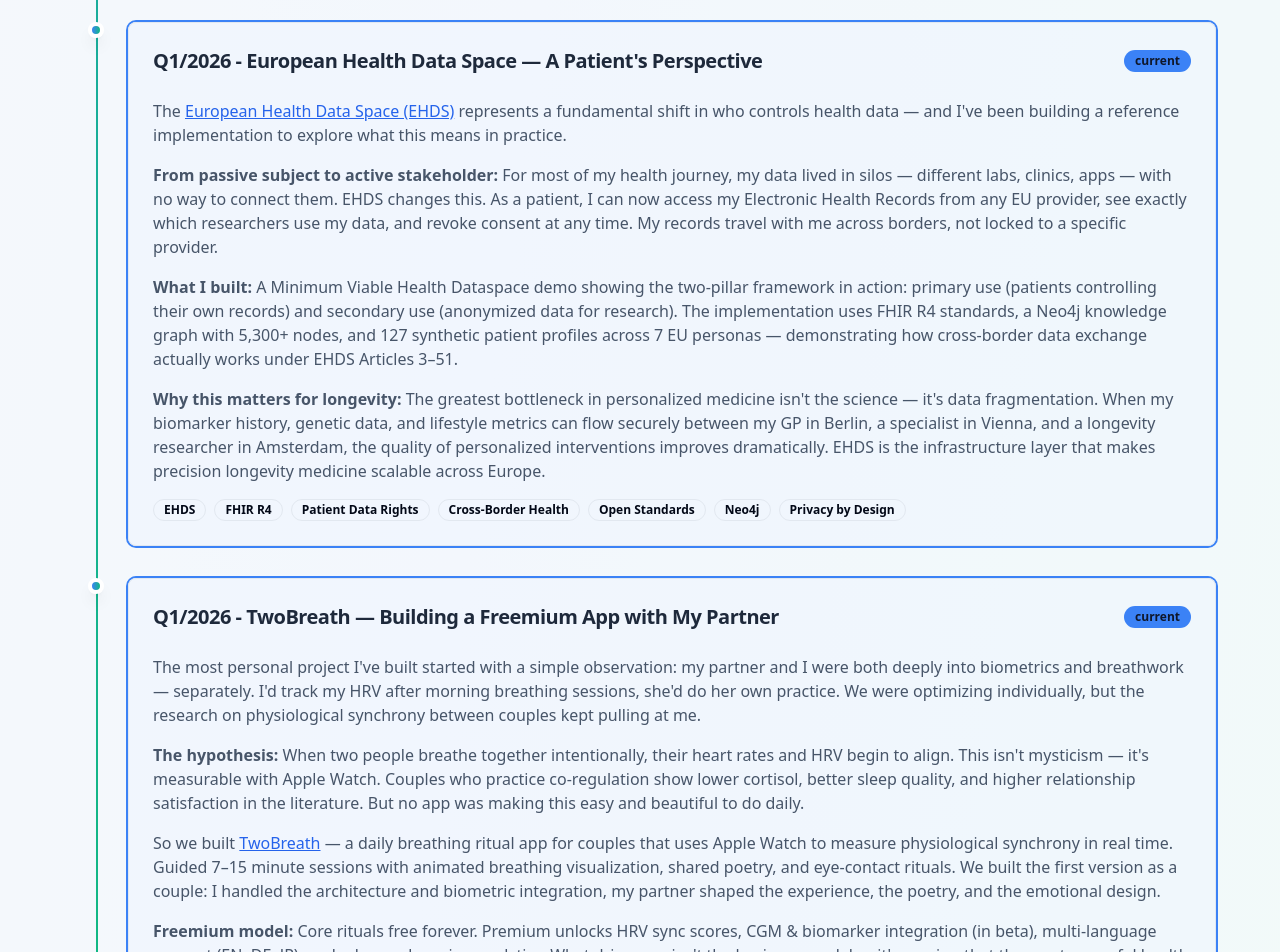
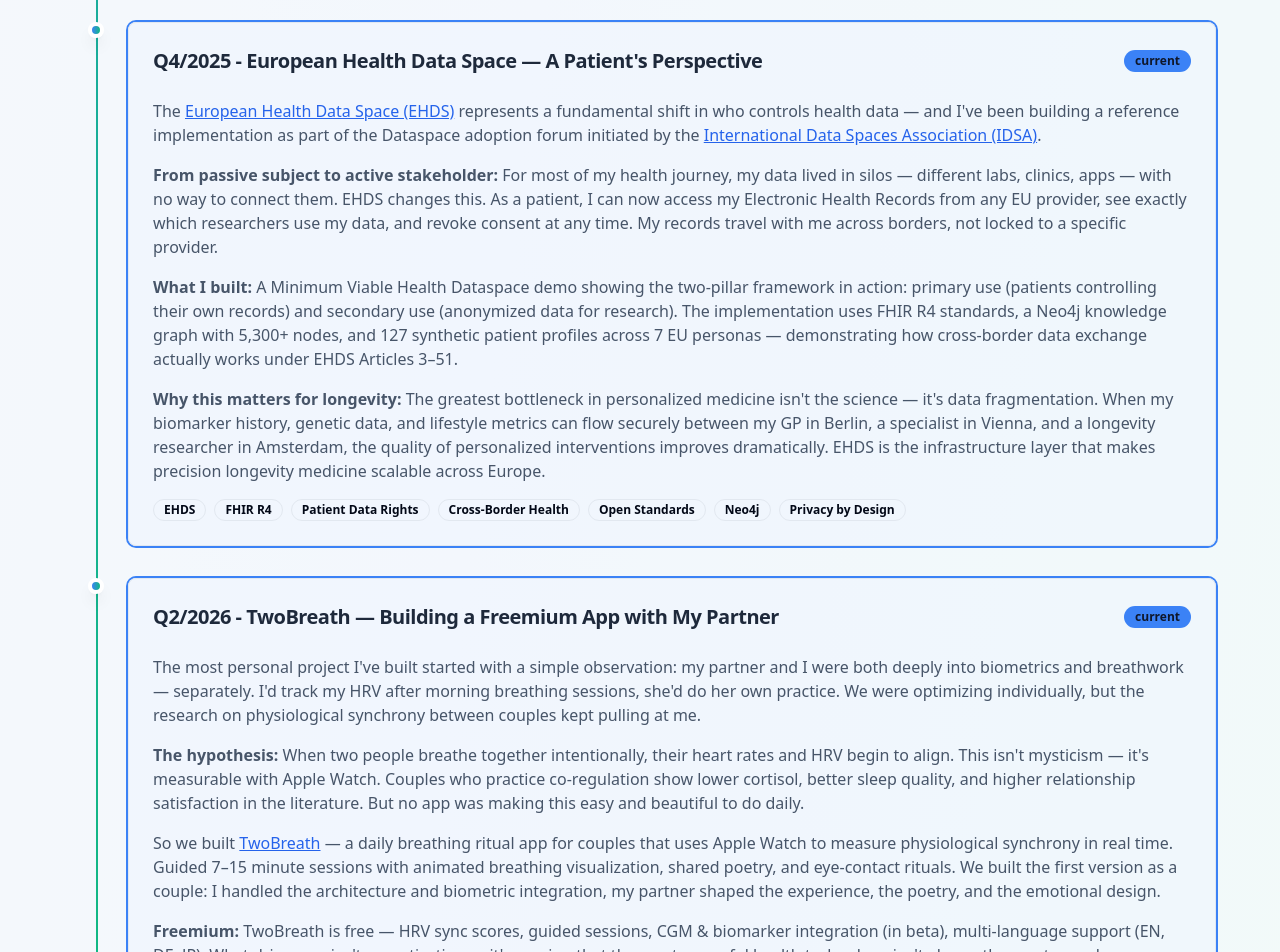
Before and after one commit to longevitycoach/healthspan-navigator-project, a React (Vite) app: page / in a window 1280 px wide. Shown: the part 5520-6472 px from the top of the page. Built offline with nearby package versions, Linux system fonts and the light colour scheme.

Commit message:
fix: correct dates and freemium model for EHDS and TwoBreath
- EHDS moved to Q4/2025, noting IDSA Dataspace adoption forum origin
- TwoBreath moved to Q2/2026
- Remove premium tier mention — TwoBreath is freemium only

Co-Authored-By: Claude Opus 4.6 <noreply@anthropic.com>

```diff
--- a/src/components/PersonalJourney.tsx
+++ b/src/components/PersonalJourney.tsx
@@ -228,7 +228,7 @@ const PersonalJourney = () => {
       metrics: ["Expert Knowledge Systems", "MCP Protocol Integration", "Functional Medicine Digitization", "Public Health Innovation"]
     },
     {
-      year: "Q1/2026",
+      year: "Q4/2025",
       title: "European Health Data Space — A Patient's Perspective",
       description: (
         <>
@@ -242,7 +242,15 @@ const PersonalJourney = () => {
             >
               European Health Data Space (EHDS)
             </a>{" "}
-            represents a fundamental shift in who controls health data — and I've been building a reference implementation to explore what this means in practice.
+            represents a fundamental shift in who controls health data — and I've been building a reference implementation as part of the Dataspace adoption forum initiated by the{" "}
+            <a
+              href="https://internationaldataspaces.org/"
+              target="_blank"
+              rel="noopener noreferrer"
+              className="text-blue-600 hover:text-blue-800 underline"
+            >
+              International Data Spaces Association (IDSA)
+            </a>.
           </p>
           <p className="mb-4">
             <strong>From passive subject to active stakeholder:</strong> For most of my health journey, my data lived in silos — different labs, clinics, apps — with no way to connect them. EHDS changes this. As a patient, I can now access my Electronic Health Records from any EU provider, see exactly which researchers use my data, and revoke consent at any time. My records travel with me across borders, not locked to a specific provider.
@@ -259,7 +267,7 @@ const PersonalJourney = () => {
       metrics: ["EHDS", "FHIR R4", "Patient Data Rights", "Cross-Border Health", "Open Standards", "Neo4j", "Privacy by Design"]
     },
     {
-      year: "Q1/2026",
+      year: "Q2/2026",
       title: "TwoBreath — Building a Freemium App with My Partner",
       description: (
         <>
@@ -282,7 +290,7 @@ const PersonalJourney = () => {
             {" "}— a daily breathing ritual app for couples that uses Apple Watch to measure physiological synchrony in real time. Guided 7–15 minute sessions with animated breathing visualization, shared poetry, and eye-contact rituals. We built the first version as a couple: I handled the architecture and biometric integration, my partner shaped the experience, the poetry, and the emotional design.
           </p>
           <p>
-            <strong>Freemium model:</strong> Core rituals free forever. Premium unlocks HRV sync scores, CGM & biomarker integration (in beta), multi-language support (EN, DE, JP), and advanced session analytics. What drives me isn't the business model — it's proving that the most powerful health technology isn't always the most complex. Sometimes it's just two people breathing together, measured well.
+            <strong>Freemium:</strong> TwoBreath is free — HRV sync scores, guided sessions, CGM & biomarker integration (in beta), multi-language support (EN, DE, JP). What drives me isn't monetization — it's proving that the most powerful health technology isn't always the most complex. Sometimes it's just two people breathing together, measured well.
           </p>
         </>
       ),
```
